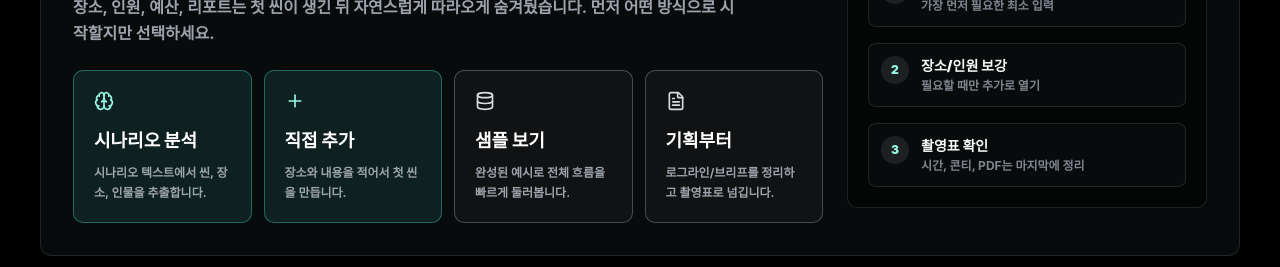
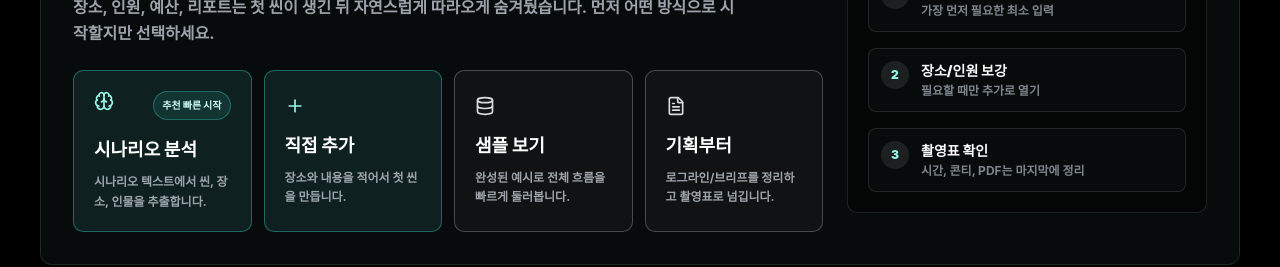
Before and after one commit to 2Eungk/prepro-studio, a Next.js app: page / in a window 1280 px wide. Shown: the part 685-952 px from the top of the page. Built offline with nearby package versions, Linux system fonts and the light colour scheme; no server answers.

Commit message:
Improve first schedule start cue

```diff
--- a/scripts/check-first-success-loop.mjs
+++ b/scripts/check-first-success-loop.mjs
@@ -19,6 +19,12 @@ const quickActionHandlerStart = page.indexOf('const handleWorkspaceQuickAction =
 const quickActionHandlerEnd = page.indexOf('const handleReadinessAction =', quickActionHandlerStart);
 const quickActionHandler = quickActionHandlerStart >= 0 && quickActionHandlerEnd > quickActionHandlerStart
   ? page.slice(quickActionHandlerStart, quickActionHandlerEnd)
+  : '';
+
+const emptyScheduleGuideStart = page.indexOf("{activeTab === 'schedule' && showEmptyScheduleGuide");
+const emptyScheduleGuideEnd = page.indexOf("{activeTab === 'schedule' && !showEmptyScheduleGuide", emptyScheduleGuideStart);
+const emptyScheduleGuide = emptyScheduleGuideStart >= 0 && emptyScheduleGuideEnd > emptyScheduleGuideStart
+  ? page.slice(emptyScheduleGuideStart, emptyScheduleGuideEnd)
   : '';
 
 const checks = [
@@ -61,6 +67,13 @@ const checks = [
       && sceneLocationField.includes('scene-location-first-success-hint')
       && sceneLocationField.includes('첫 장면은 장소와 내용만 넣으면 바로 추가할 수 있어요.'),
   },
+  {
+    name: 'empty schedule guide marks the analyzer as the recommended fastest start',
+    ok: emptyScheduleGuide.includes('추천 빠른 시작')
+      && emptyScheduleGuide.includes('data-first-action="recommended-analyzer"')
+      && emptyScheduleGuide.indexOf('추천 빠른 시작') < emptyScheduleGuide.indexOf('직접 추가')
+      && emptyScheduleGuide.indexOf('data-first-action="recommended-analyzer"') < emptyScheduleGuide.indexOf('data-first-action="manual-entry"'),
+  },
 ];
 
 const failed = checks.filter((check) => !check.ok);
--- a/src/app/page.tsx
+++ b/src/app/page.tsx
@@ -3814,12 +3814,15 @@ export default function Home() {
                     장소, 인원, 예산, 리포트는 첫 {copy.item}이 생긴 뒤 자연스럽게 따라오게 숨겨뒀습니다. 먼저 어떤 방식으로 시작할지만 선택하세요.
                   </p>
                   <div className="mt-6 grid gap-3 md:grid-cols-4">
-                    <button type="button" onClick={openScriptAnalyzer} className="rounded-2xl border border-teal-300/35 bg-teal-300/10 p-5 text-left transition-all hover:bg-teal-300/15">
-                      <Brain className="h-5 w-5 text-teal-200" />
+                    <button type="button" onClick={openScriptAnalyzer} data-first-action="recommended-analyzer" className="rounded-2xl border border-teal-300/35 bg-teal-300/10 p-5 text-left transition-all hover:bg-teal-300/15">
+                      <div className="flex items-start justify-between gap-3">
+                        <Brain className="h-5 w-5 text-teal-200" />
+                        <span className="rounded-full border border-teal-300/30 bg-teal-300/10 px-2 py-1 text-[9px] font-black text-teal-100">추천 빠른 시작</span>
+                      </div>
                       <div className="mt-4 text-lg font-black text-white">{template === 'event' ? '식순 정리' : template === 'ad' ? '광고 분석' : template === 'musicvideo' ? 'MV 콘티' : template === 'dance' ? '타임코드 콘티' : '시나리오 분석'}</div>
                       <p className="mt-2 text-xs font-bold leading-relaxed text-neutral-500">{workspaceLanguage.gettingStarted.analyzer}</p>
                     </button>
-                    <button type="button" onClick={openNewSceneForm} className="rounded-2xl border border-teal-300/35 bg-teal-300/10 p-5 text-left transition-all hover:bg-teal-300/15">
+                    <button type="button" onClick={openNewSceneForm} data-first-action="manual-entry" className="rounded-2xl border border-teal-300/35 bg-teal-300/10 p-5 text-left transition-all hover:bg-teal-300/15">
                       <Plus className="h-5 w-5 text-teal-200" />
                       <div className="mt-4 text-lg font-black text-white">직접 추가</div>
                       <p className="mt-2 text-xs font-bold leading-relaxed text-neutral-500">장소와 내용을 적어서 첫 {copy.item}을 만듭니다.</p>
```
